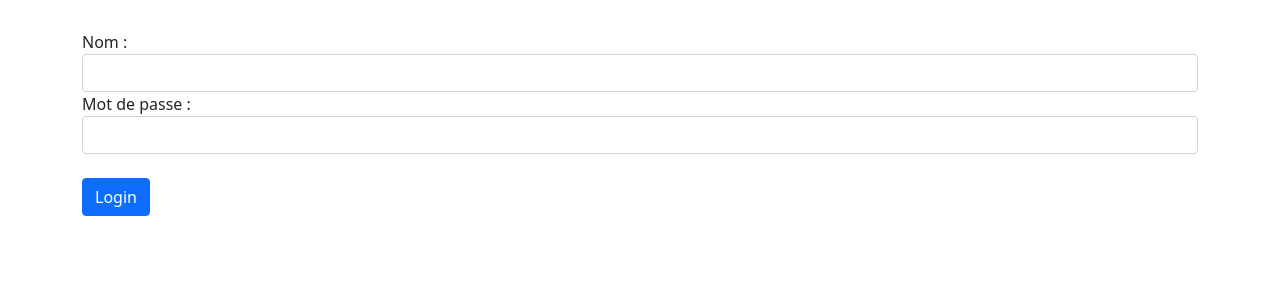
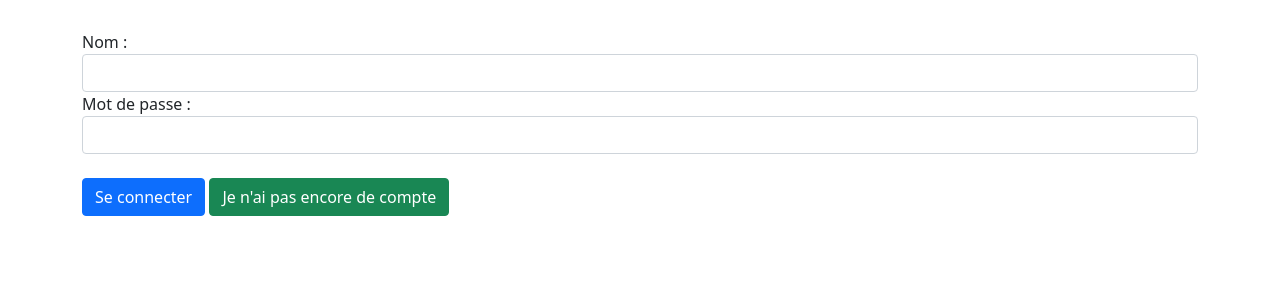
Before and after one commit to Guillaume-Delbarre/ThePAD, a Django app: page /participants/login_user in a window 1280 px wide. Shown: the part 168-461 px from the top of the page. Run offline with Django 4.2, Linux system fonts and the light colour scheme.

Commit message:
Login / Register message and links

```diff
--- a/src/participants/templates/authenticate/login.html
+++ b/src/participants/templates/authenticate/login.html
@@ -19,7 +19,8 @@
 
         <br/>
 
-        <input type="submit" value="Login" class="btn btn-primary">
+        <input type="submit" value="Se connecter" class="btn btn-primary">
+        <a class="btn btn-success" aria-current="page" href="{% url 'register' %}">Je n'ai pas encore de compte</a>
     </form>
 
 {% endblock %}
--- a/src/participants/templates/authenticate/register_user.html
+++ b/src/participants/templates/authenticate/register_user.html
@@ -20,6 +20,7 @@
 
         <br/>
         <input type="submit" value="Register" class="btn btn-primary">
+        <a class="btn btn-success" aria-current="page" href="{% url 'login' %}">J'ai déjà un compte</a>
     </form>
 </div>
 
```
Also changed, not shown: src/db.sqlite3.
